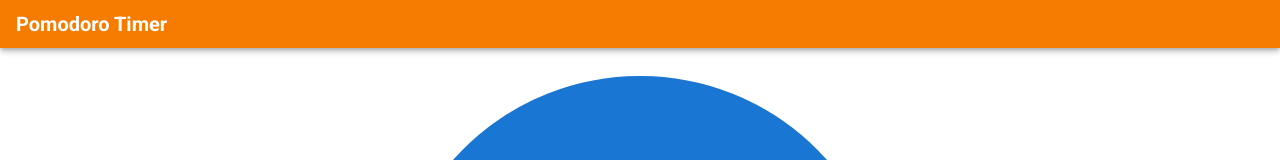
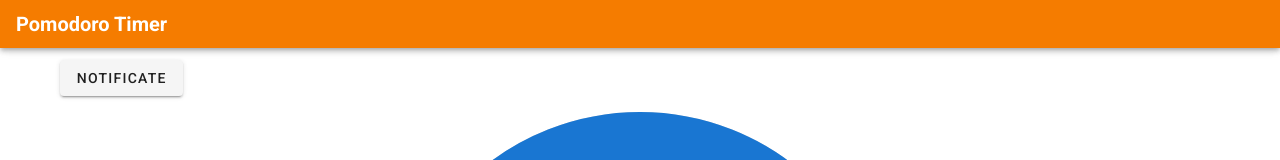
Before and after one commit to kin-downey/pomodoro-timer, a Nuxt app in the folder frontend/: page / in a window 1280 px wide. Shown: the top 160 px of the page. Built offline with nearby package versions, Linux system fonts and the light colour scheme.

Commit message:
[test]Push通知のテスト

```diff
--- a/frontend/components/Timer.vue
+++ b/frontend/components/Timer.vue
@@ -1,5 +1,6 @@
 <template>
   <div>
+    <v-btn @click="push_test()">notificate</v-btn>
     <div class="text-center">
       <v-progress-circular
         :rotate="-90"
@@ -45,6 +46,7 @@
   </div>
 </template>
 <script>
+import Push from 'push.js'
 import VueTimepicker from "vue2-timepicker/src/vue-timepicker.vue";
 export default {
   components: {
@@ -122,6 +124,10 @@ export default {
     },
   },
   methods: {
+    push_test(){
+      Push.create("hello");
+      console.log('hello')
+    },
     set_min(min) {
       if (String(min).length == 1) {
         this.time_obj["mm"] = "0" + String(min);
```
